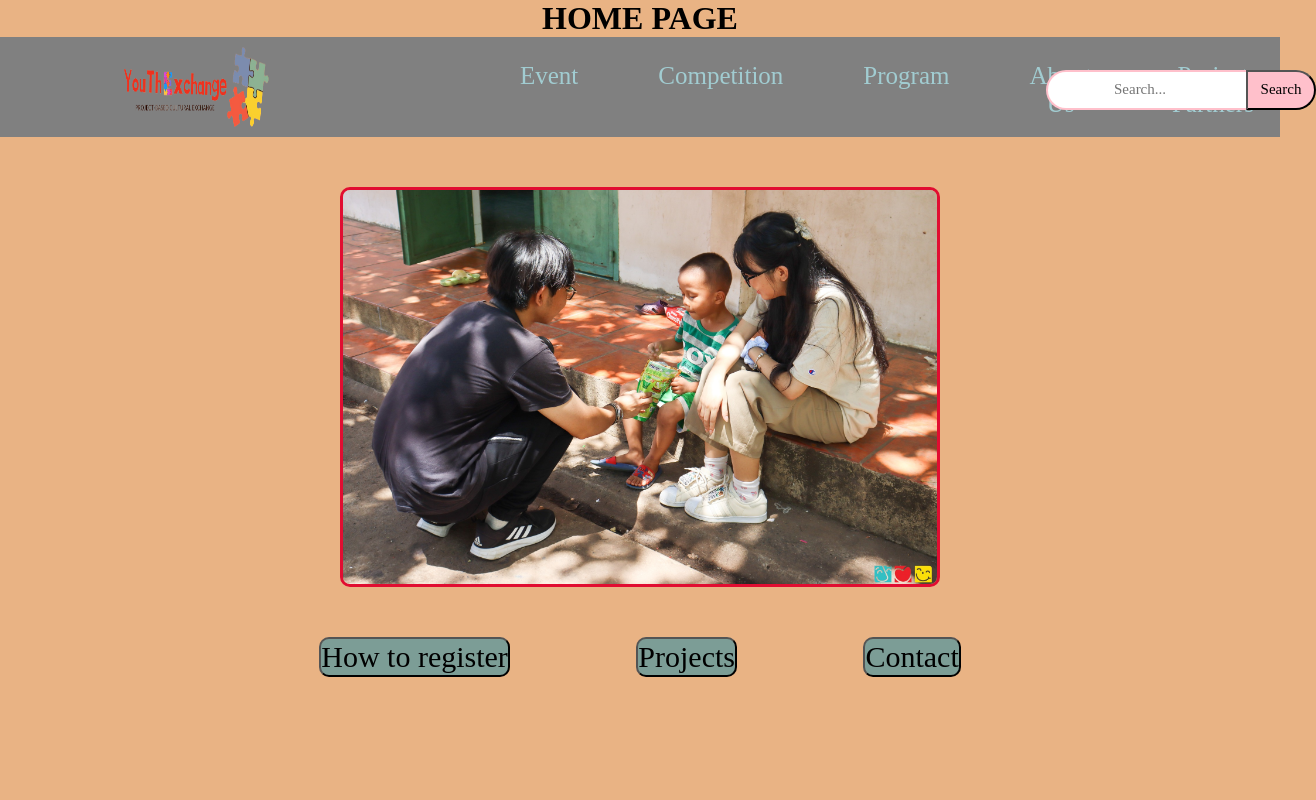
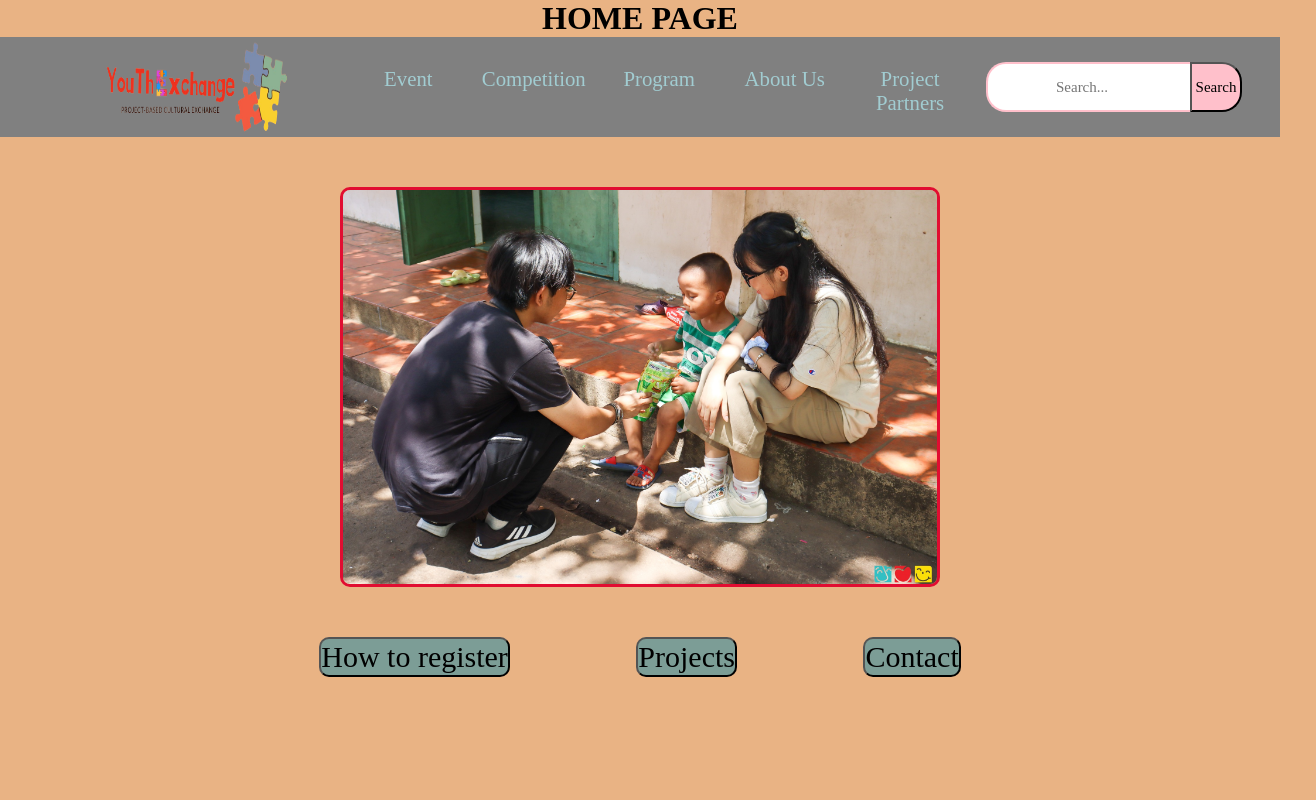
Before and after one commit to Koa28062004/YouThexchange-Project, a React (Create React App) app in the folder GUI/: page / in a window 1280 px wide. Shown: the top 800 px of the page, 1316 px wide, since content can reach past the window. Built offline with nearby package versions, Linux system fonts and the light colour scheme.

Commit message:
RWD/GUI - Fix display

```diff
--- a/GUI/src/App.css
+++ b/GUI/src/App.css
@@ -22,41 +22,49 @@ body{
   background-color: grey;
 }
 .nav{
+  margin-left: 6%;
   position: relative;
   width: 70%;
-  height:70px;
-  margin-left: 100px;
+  height:100%;
   display:flex;
+  justify-content: space-between;
 
 }
 .nav .ull{
   width: 70%;
   display:flex;
   justify-content: space-between;
-  margin-left: 200px;
 }
-.nav .dropdown{
+.dropdown{
   width: 20%;
   color:rgb(161, 204, 209);
-  margin:10px 40px;
-  font-size:25px;
+  font-size:130%;
   text-align: center;
+  align-items: center;
+  padding-top: 30px;
   position: relative;
   display: inline-block;
 }
 .dropdown-content{
   position: absolute;
-  display: none;
   background-color: rgb(216, 216, 216);
   color:wheat;
   width: 200px;
   height:300px;
   box-shadow: 7px 3px rgba(0, 0, 0, 0.071) inset;
   z-index: 5;
+  max-height: 0;
   text-align: left;
+  transition: max-height 0.5s ease,
+              opacity 0.5s;
+  opacity: 0;
 }
+
 .dropdown:hover .dropdown-content {
-  display: block;
+  opacity: 1;
+  margin-top: 20%;
+  max-height: 200px;
+
 }
 
 
@@ -73,22 +81,22 @@ body{
 }
 
 .logo{
-  height: 90px;
-  width: 180px;
-  margin-top: -10px;
-  margin-left: 0px;
+  height: 100%;
+  width: 25%;
+
 }
 
 .search{
-  width: 30%;
+  width: 20%;
+  height:50%;
   position: relative;
   display:flex;
-  margin-top:5px;
-  margin-left: 50px;
+  justify-content: center;
+  margin-right: 3%;
 }
 .input{
-  width: 200px;
-  height:40px;
+  width: 80%;
+  height:100%;
   border:2px solid pink;
   border-right-style: none;
   border-top-left-radius: 20px;
@@ -103,8 +111,8 @@ h1{
   margin:0;
   background-color: pink;
   font-size:15px;
-  width:70px;
-  height:40px;
+  width:20%;
+  height:100%;
   border-top-right-radius:20px ;
   border-bottom-right-radius: 20px;
 }
@@ -116,9 +124,9 @@ hr{
 
 .dropdown:hover{
   background-color: rgba(0, 0, 0, 0.486);
-  height:60px;
-  padding:5px;
-  text-align: center;
+  border-left: 1px solid white;
+  border-right:1px solid white;
+  color:greenyellow
 }
 .b{
   display: flex;
```
